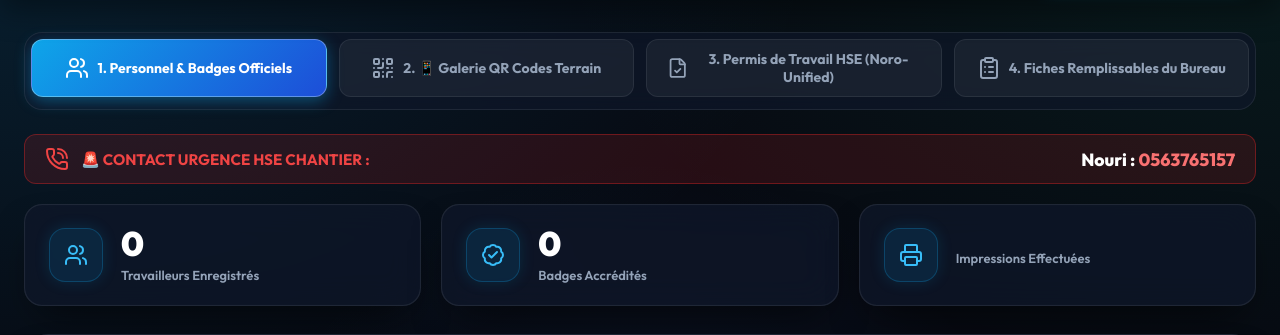
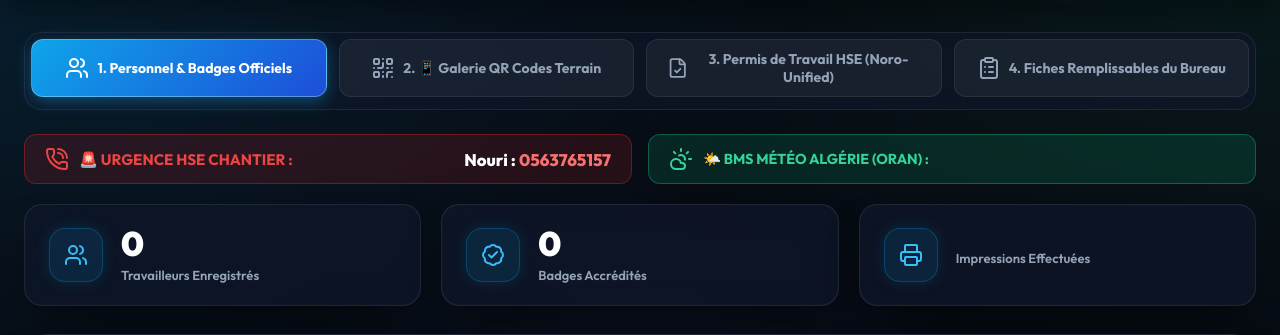
Before and after one commit to ch30111980-hue/sinylon-badge-studio, a Python web app: template templates/index.html in a window 1280 px wide. Shown: the part 77-412 px from the top of the page. Run offline with Jinja, Linux system fonts and the light colour scheme; the template is opened without the code that fills it, so the values that code supplies are empty.

Commit message:
Add BMS Météo Algérie ONM Oran live weather safety gate

```diff
--- a/templates/index.html
+++ b/templates/index.html
@@ -156,14 +156,28 @@
     <!-- TAB 1 : PERSONNEL & BADGES -->
     <div id="tab-workers" class="tab-content active">
 
-      <!-- URGENCE HSE BANNER -->
-      <div style="background: rgba(220, 38, 38, 0.15); border: 1px solid rgba(220, 38, 38, 0.4); border-radius: 12px; padding: 12px 20px; margin-bottom: 20px; display: flex; align-items: center; justify-content: space-between;">
-        <div style="display: flex; align-items: center; gap: 12px; color: #ef4444; font-weight: 700; font-size: 0.95rem;">
-          <i data-lucide="phone-call"></i>
-          <span>🚨 CONTACT URGENCE HSE CHANTIER :</span>
+      <!-- BANNERS HSE & BMS MÉTÉO ALGÉRIE -->
+      <div style="display: grid; grid-template-columns: 1fr 1fr; gap: 16px; margin-bottom: 20px;">
+        <!-- BANNER URGENCE HSE -->
+        <div style="background: rgba(220, 38, 38, 0.15); border: 1px solid rgba(220, 38, 38, 0.4); border-radius: 12px; padding: 12px 20px; display: flex; align-items: center; justify-content: space-between;">
+          <div style="display: flex; align-items: center; gap: 10px; color: #ef4444; font-weight: 700; font-size: 0.95rem;">
+            <i data-lucide="phone-call"></i>
+            <span>🚨 URGENCE HSE CHANTIER :</span>
+          </div>
+          <div style="font-size: 1.05rem; font-weight: 800; color: #ffffff;">
+            Nouri : <a href="tel:0563765157" style="color: #f87171; text-decoration: none;">0563765157</a>
+          </div>
         </div>
-        <div style="font-size: 1.1rem; font-weight: 800; color: #ffffff;">
-          Nouri : <a href="tel:0563765157" style="color: #f87171; text-decoration: none;">0563765157</a>
+
+        <!-- BANNER BMS MÉTÉO ALGÉRIE (ONM ORAN) -->
+        <div style="background: {{ 'rgba(234, 179, 8, 0.15)' if bms.bms_alert else 'rgba(16, 185, 129, 0.15)' }}; border: 1px solid {{ 'rgba(234, 179, 8, 0.4)' if bms.bms_alert else 'rgba(16, 185, 129, 0.4)' }}; border-radius: 12px; padding: 12px 20px; display: flex; align-items: center; justify-content: space-between;">
+          <div style="display: flex; align-items: center; gap: 10px; color: {{ '#f59e0b' if bms.bms_alert else '#34d399' }}; font-weight: 700; font-size: 0.9rem;">
+            <i data-lucide="cloud-sun"></i>
+            <span>🌤️ BMS MÉTÉO ALGÉRIE (ORAN) :</span>
+          </div>
+          <div style="font-size: 0.9rem; font-weight: 800; color: #ffffff;">
+            {{ bms.bms_message }}
+          </div>
         </div>
       </div>
 
```
Also changed, not shown: app.py (+29 -0 lines), desktop-app/app.py (+7 -12 lines), desktop-app/services/pdf_service.py (+6 -10 lines).
